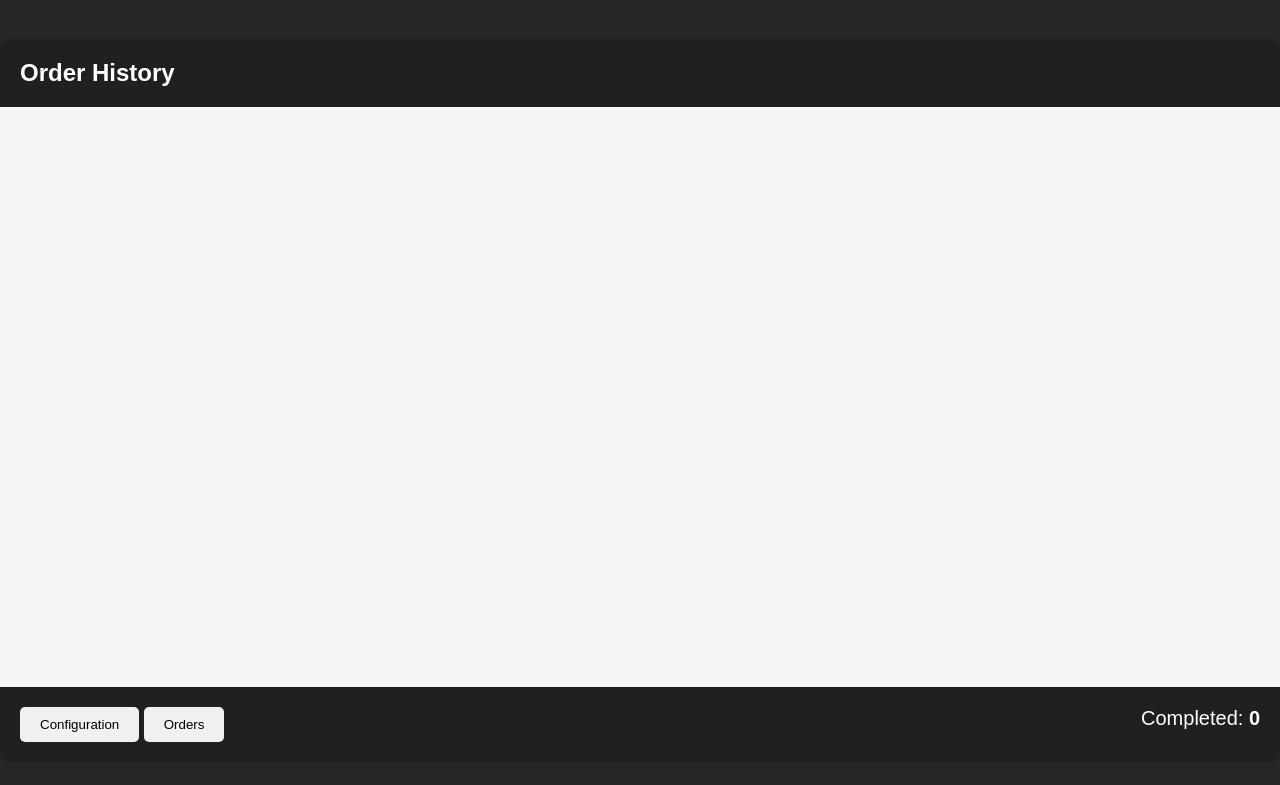
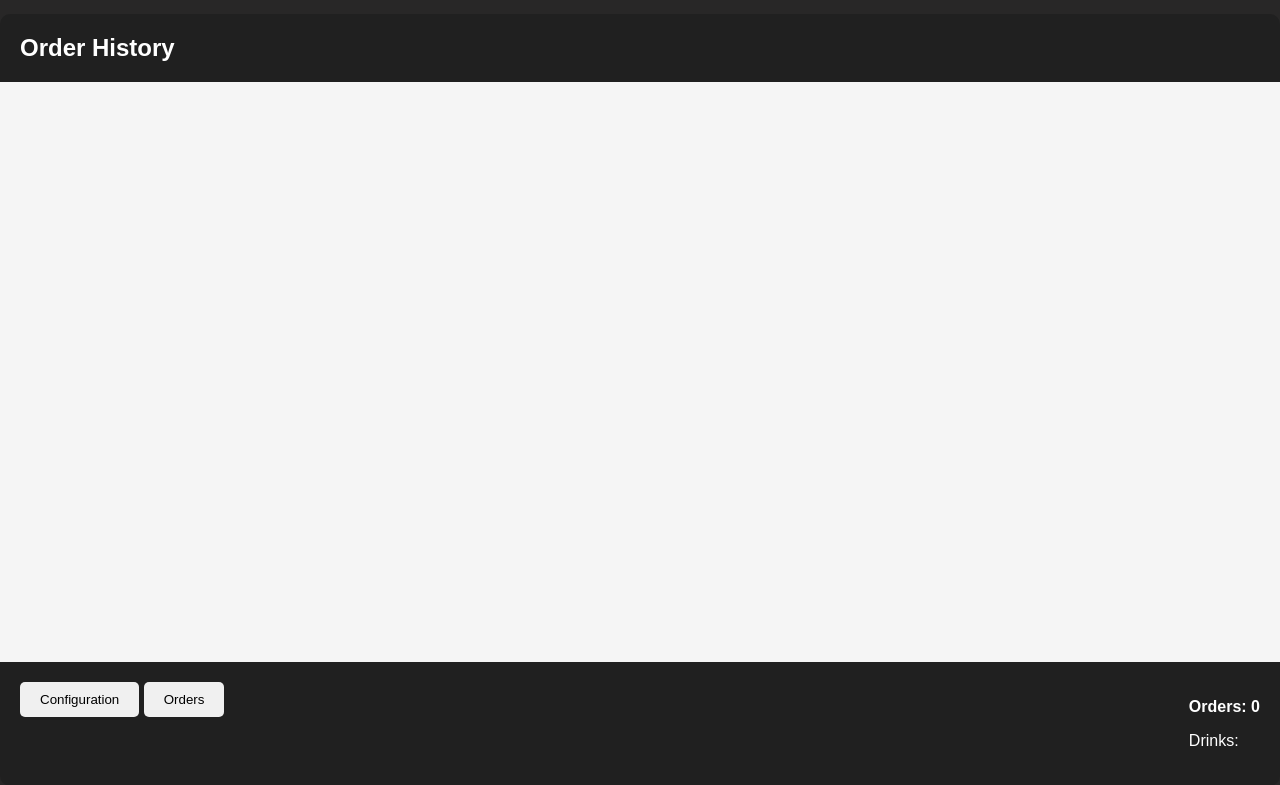
Before and after one commit to Wing-kin-chan/BrewFlow, a FastAPI app: page /history in a window 1280 px wide. Shown: the top 785 px of the page. Run offline with FastAPI, Linux system fonts and the light colour scheme.

Commit message:
Display number of orders and drinks

```diff
--- a/Manager/app/templates/history.html
+++ b/Manager/app/templates/history.html
@@ -62,8 +62,9 @@
                     <button class="footer-button" type="submit" formaction="/">Orders</button>
                 </form>
             </div>
-            <div class="total-orders">
-                Completed: <span class="order-count">{{ totalOrders }}</span>
+            <div class="counter">
+                <p class="order-count">Orders: {{ totalOrders }}</p>
+                <p class="drinks-count">Drinks: {{ totalDrinks }}</p>
             </div>
         </footer>
     </div>
--- a/Manager/app/templates/index.html
+++ b/Manager/app/templates/index.html
@@ -73,8 +73,9 @@
                     <button class="footer-button" type="submit" formaction="/history">History</button>
                 </form>
             </div>
-            <div class="total-orders">
-                Orders: <span class="order-count">{{ queue.totalOrders }}</span>
+            <div class="counter">
+                <p class="order-count">Orders: {{ queue.totalOrders }}</p>
+                <p class="drinks-count">Drinks: {{ queue.totalDrinks }}</p>
             </div>
         </footer>
     </div>
```
